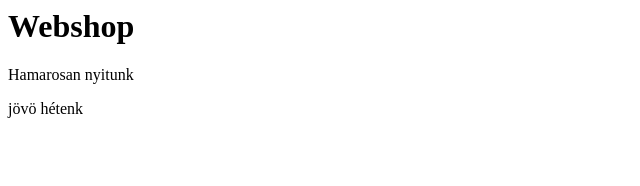
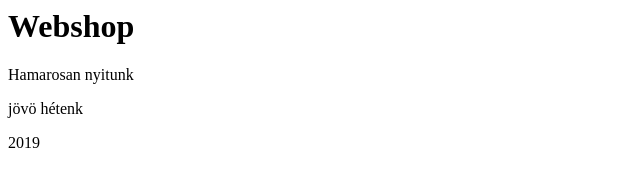
Before and after one commit to zsolnailaszlo/bolt, a plain HTML site: page index.html in a window 1280 px wide. Shown: the full height of the page, 0-640 px from the left. Drawn offline with Linux system fonts and the light colour scheme.

Commit message:
Update index.html

```diff
--- a/index.html
+++ b/index.html
@@ -5,5 +5,6 @@
 <h1>Webshop</h1>
 <p>Hamarosan nyitunk</p>
 <p>jövö hétenk</p>
+  <p> 2019 </p>
 </body<
 </html>
```
